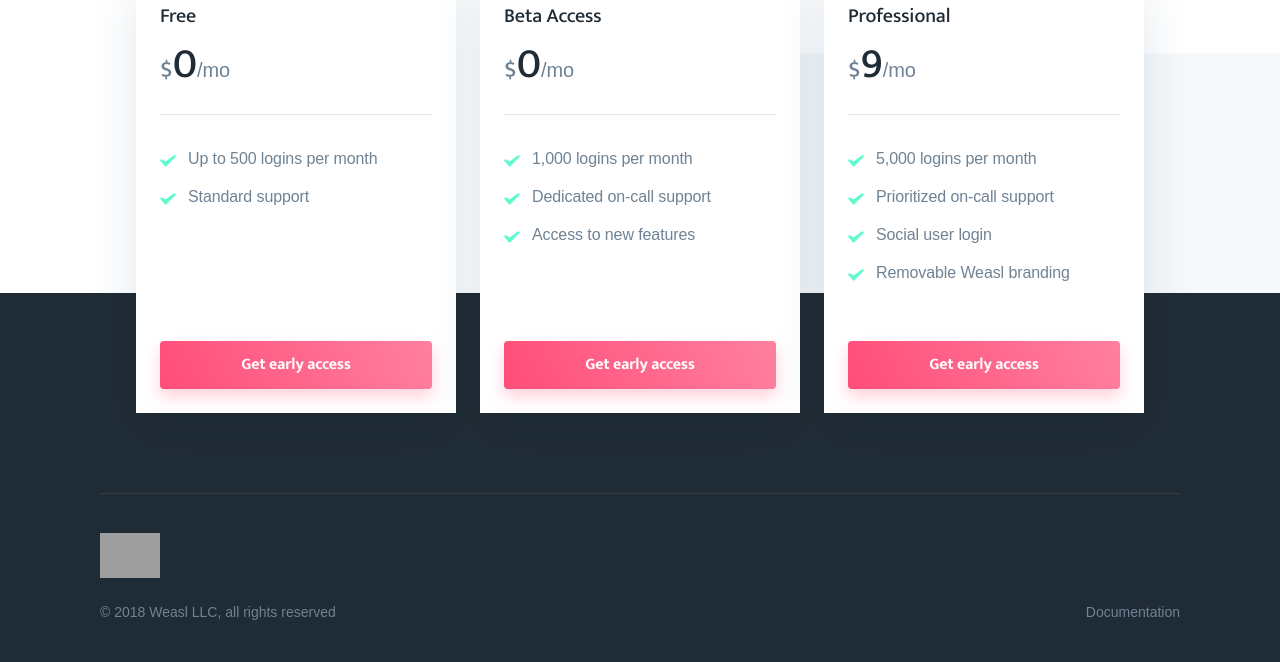
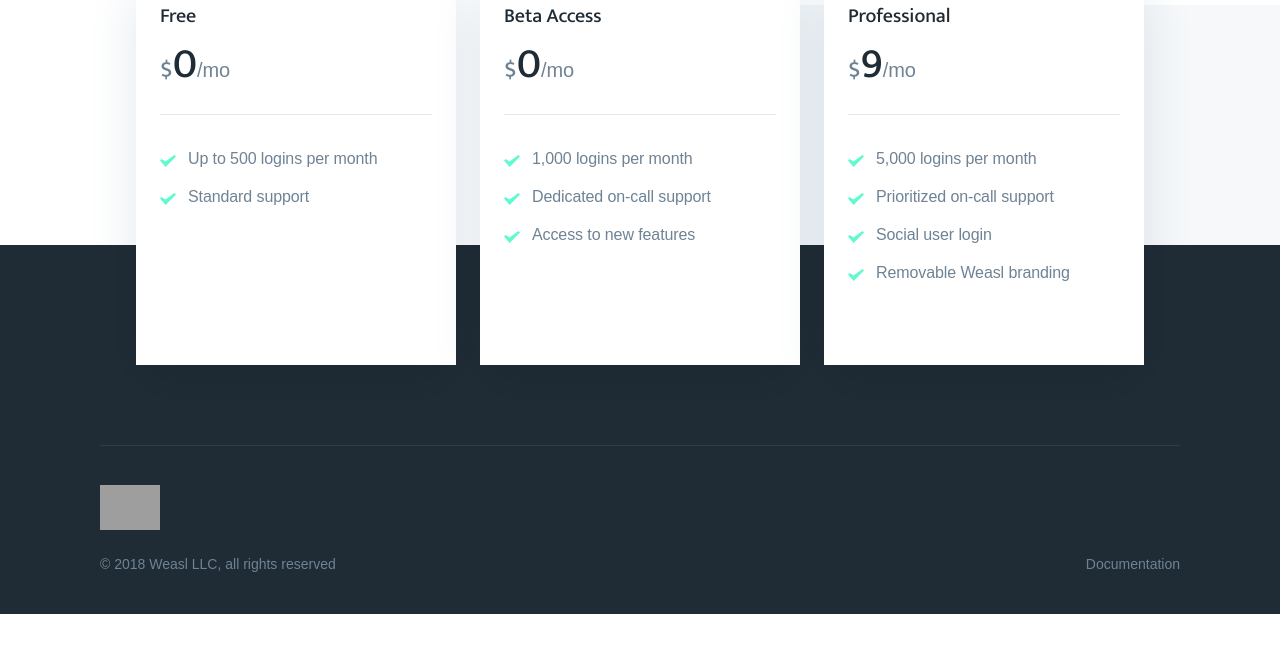
Before and after one commit to Rdbaker/weasl-api, a Flask app: page / in a window 1280 px wide. Shown: the part 1423-2085 px from the top of the page. After the commit the page ends 2037 px from the top, so only its background shows below. Run offline with Flask 2, Linux system fonts and the light colour scheme; some web fonts are replaced; grey boxes are pictures that could not be loaded.

Commit message:
Removes inactive CTA buttons for pricing

```diff
--- a/weasl/templates/landing2.html
+++ b/weasl/templates/landing2.html
@@ -265,7 +265,7 @@
                                         </ul>
                                     </div>
                                     <div class="pricing-table-cta is-revealing">
-                                        <a class="button button-primary button-shadow button-block" href="#">Get early access</a>
+                                        <!-- <a class="button button-primary button-shadow button-block" href="#">Get early access</a> -->
                                     </div>
                                 </div>
                             </div>
@@ -304,7 +304,7 @@
                                         </ul>
                                     </div>
                                     <div class="pricing-table-cta is-revealing">
-                                        <a class="button button-primary button-shadow button-block" href="#">Get early access</a>
+                                        <!-- <a class="button button-primary button-shadow button-block" href="#">Get early access</a> -->
                                     </div>
                                 </div>
                             </div>
@@ -351,7 +351,7 @@
                                         </ul>
                                     </div>
                                     <div class="pricing-table-cta is-revealing">
-                                        <a class="button button-primary button-shadow button-block" href="#">Get early access</a>
+                                        <!-- <a class="button button-primary button-shadow button-block" href="#">Get early access</a> -->
                                     </div>
                                 </div>
                             </div>
```
